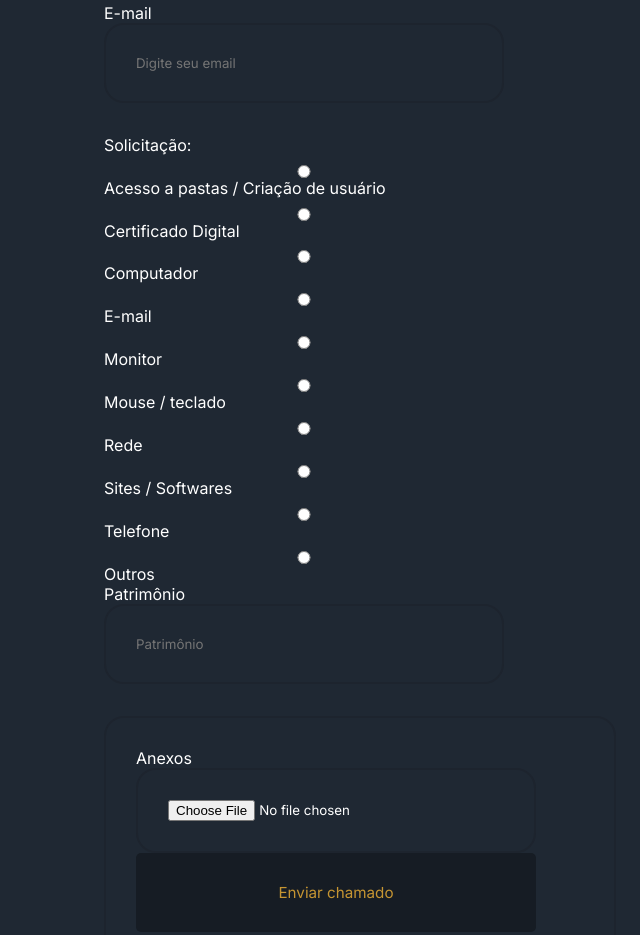
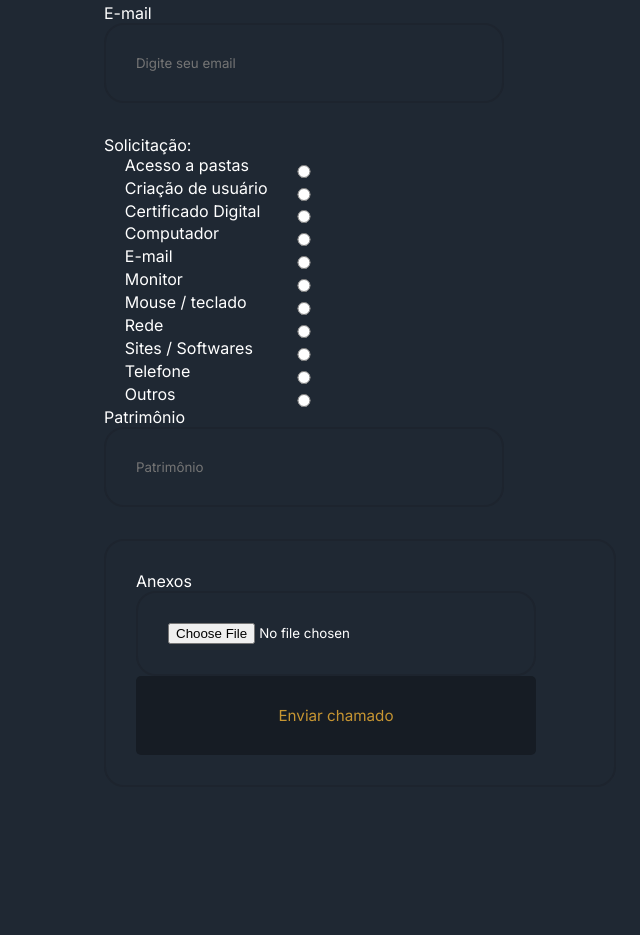
Before and after one commit to boidacarapreta/formulario-responsivo, a plain HTML site: page index..html in a window 1280 px wide. Shown: the part 1015-1950 px from the top of the page, without its empty margins (344-984 px from the left). After the commit the page ends 1818 px from the top, so only its background shows below. Drawn offline with Linux system fonts and the light colour scheme.

Commit message:
atualização 09

```diff
--- a/index..html
+++ b/index..html
@@ -81,7 +81,10 @@
                     <div class="solicitacao-input">
                     <label for="Solicitacao">Solicitação:</label>
                     <label>
-                    <input type="radio" name="solicitacao" value="Acesso a pastas / Criação de usuário">Acesso a pastas / Criação de usuário
+                    <input type="radio" name="solicitacao" value="Acesso a pastas / Criação de usuário">Acesso a pastas
+                    </label>
+                    <label>
+                    <input type="radio" name="solicitacao" value="Acesso a pastas / Criação de usuário">Criação de usuário
                     </label>
                     <label>
                     <input type="radio" name="solicitacao" value="Certificado Digital">Certificado Digital
--- a/style.css
+++ b/style.css
@@ -111,14 +111,14 @@ body {
 
 #secretaria {
     font-size: 1rem;
-        font-weight: 400;
-        color: #fff;
-        border-radius: 15px;
-        background-color: #161c24;
+    font-weight: 400;
+    color: #fff;
+    border-radius: 15px;
+    background-color: #161c24;
 }
 
 .solicitacao-input {
-    font-size: 1rem;
+    font-size: 0.5rem;
     font-weight: 400;
     color: #fff;
     border-radius: 5px;
@@ -127,7 +127,7 @@ body {
 .solicitacao-input input {
     margin-right: 0.35rem;
     display: flex;
-    justify-content: space-around;
+    justify-content: flex-end;
     margin-top: 0.62rem;
     padding: 0 0.5rem;
 }
@@ -136,6 +136,9 @@ body {
     font-size: 1rem;
     font-weight: 400;
     color: #fff;
+    display: grid;
+    grid-template-columns: 0.8em auto;
+    gap: 0.5em;
 }
 
 .input-box label {
@@ -199,7 +202,14 @@ text,
     font-size: 1em;
 }
 
-
+.fieldset {
+    border: none;
+    display: flex;
+    text-align: column;
+    display: flex;
+    flex-direction: center;
+    align-items: center
+}
 
 @media screen and (max-width: 1330px) {
     .form-image {
```
